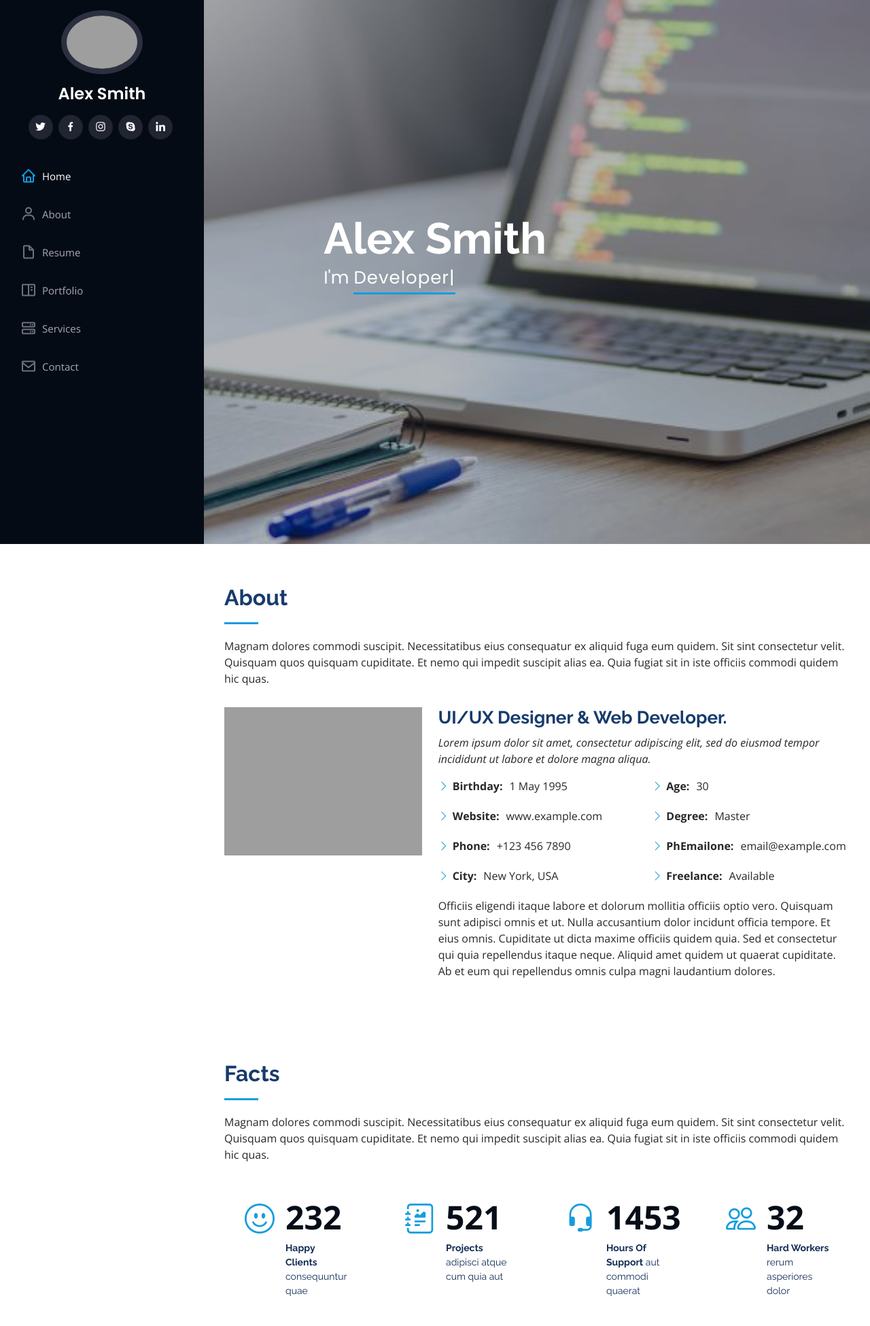
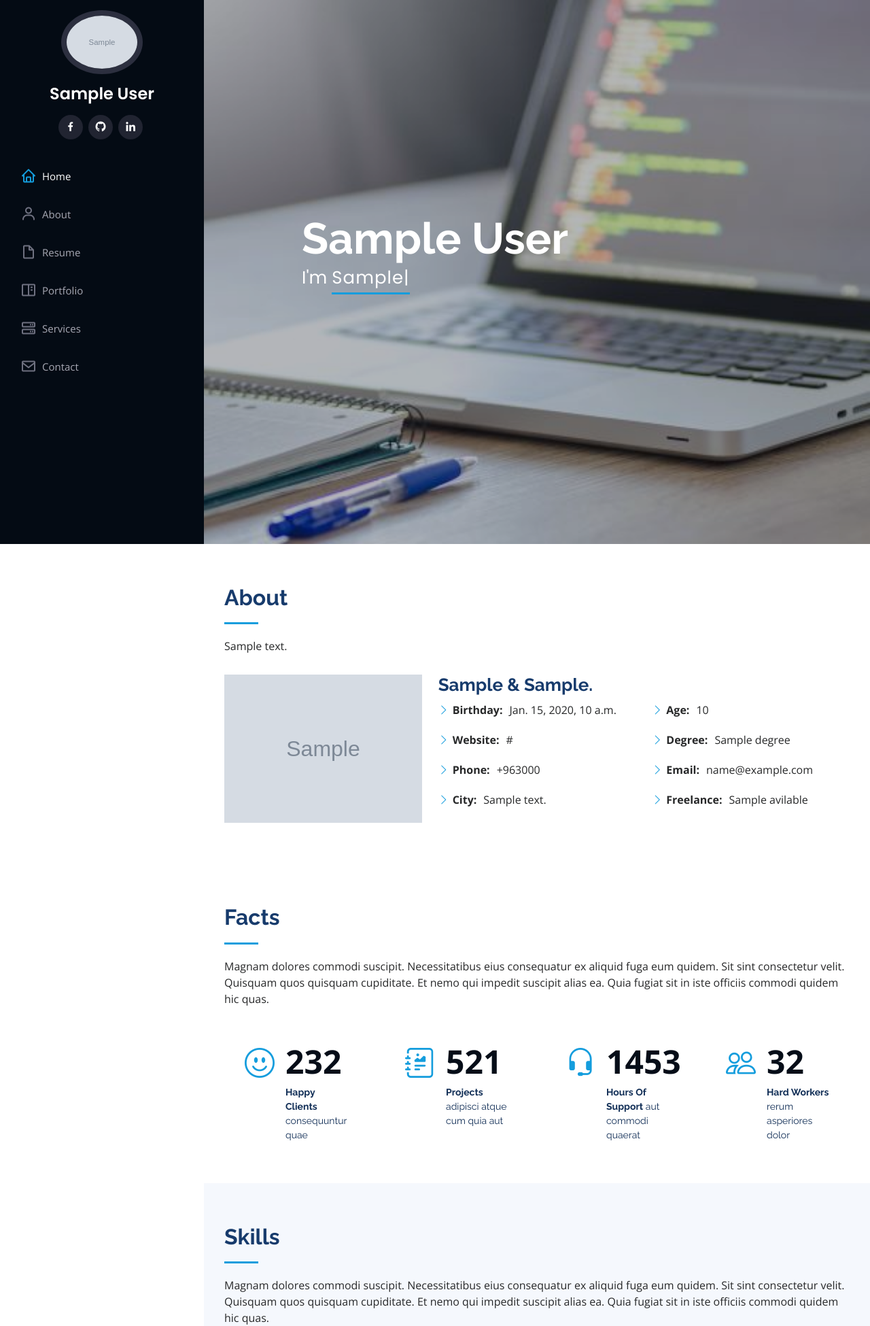
Before and after one commit to Essa-s/my-portfolio, a Django app: template app/templates/index.html in a window 1280 px wide. Shown: the top 1950 px of the page at 68% size. Run offline with Django 5.2, Linux system fonts and the light colour scheme; the template is opened without the code that fills it: most values are stand-ins (such as "Sample title", 1, 10 or a date in 2020); grey boxes marked "Sample" are stand-in pictures; some libraries are stand-ins or nearby versions; grey boxes are pictures that could not be loaded.

Commit message:
rendering basic information

```diff
--- a/app/templates/about.html
+++ b/app/templates/about.html
@@ -4,41 +4,35 @@
 
     <div class="section-title">
       <h2>About</h2>
-      <p>Magnam dolores commodi suscipit. Necessitatibus eius consequatur ex aliquid fuga eum quidem. Sit sint consectetur velit. Quisquam quos quisquam cupiditate. Et nemo qui impedit suscipit alias ea. Quia fugiat sit in iste officiis commodi quidem hic quas.</p>
+      <p>{{basic_info.about}}</p>
     </div>
 
     <div class="row">
       <div class="col-lg-4" data-aos="fade-right">
-        <img src="assets/img/profile-img.jpg" class="img-fluid" alt="">
+        <img src="{{basic_info.profile_picture.url}}" class="img-fluid" alt="">
       </div>
       <div class="col-lg-8 pt-4 pt-lg-0 content" data-aos="fade-left">
-        <h3>UI/UX Designer &amp; Web Developer.</h3>
-        <p class="fst-italic">
-          Lorem ipsum dolor sit amet, consectetur adipiscing elit, sed do eiusmod tempor incididunt ut labore et dolore
-          magna aliqua.
-        </p>
+        <h3>{{basic_info.job_1}} & {{basic_info.job_2}}.</h3>
+
         <div class="row">
           <div class="col-lg-6">
             <ul>
-              <li><i class="bi bi-chevron-right"></i> <strong>Birthday:</strong> <span>1 May 1995</span></li>
-              <li><i class="bi bi-chevron-right"></i> <strong>Website:</strong> <span>www.example.com</span></li>
-              <li><i class="bi bi-chevron-right"></i> <strong>Phone:</strong> <span>+123 456 7890</span></li>
-              <li><i class="bi bi-chevron-right"></i> <strong>City:</strong> <span>New York, USA</span></li>
+              <li><i class="bi bi-chevron-right"></i> <strong>Birthday:</strong> <span>{{basic_info.birthday}}</span></li>
+              <li><i class="bi bi-chevron-right"></i> <strong>Website:</strong> <span>{{basic_info.website}}</span></li>
+              <li><i class="bi bi-chevron-right"></i> <strong>Phone:</strong> <span>+963{{basic_info.phone_1}}</span></li>
+              <li><i class="bi bi-chevron-right"></i> <strong>City:</strong> <span>{{basic_info.address}}</span></li>
             </ul>
           </div>
           <div class="col-lg-6">
             <ul>
-              <li><i class="bi bi-chevron-right"></i> <strong>Age:</strong> <span>30</span></li>
-              <li><i class="bi bi-chevron-right"></i> <strong>Degree:</strong> <span>Master</span></li>
-              <li><i class="bi bi-chevron-right"></i> <strong>PhEmailone:</strong> <span>email@example.com</span></li>
-              <li><i class="bi bi-chevron-right"></i> <strong>Freelance:</strong> <span>Available</span></li>
+              <li><i class="bi bi-chevron-right"></i> <strong>Age:</strong> <span>{{basic_info.age}}</span></li>
+              <li><i class="bi bi-chevron-right"></i> <strong>Degree:</strong> <span>{{basic_info.degree}}</span></li>
+              <li><i class="bi bi-chevron-right"></i> <strong>Email:</strong> <span>{{basic_info.email_1}}</span></li>
+              <li><i class="bi bi-chevron-right"></i> <strong>Freelance:</strong> <span>{{basic_info.avilable}}</span></li>
             </ul>
           </div>
         </div>
-        <p>
-          Officiis eligendi itaque labore et dolorum mollitia officiis optio vero. Quisquam sunt adipisci omnis et ut. Nulla accusantium dolor incidunt officia tempore. Et eius omnis.
-          Cupiditate ut dicta maxime officiis quidem quia. Sed et consectetur qui quia repellendus itaque neque. Aliquid amet quidem ut quaerat cupiditate. Ab et eum qui repellendus omnis culpa magni laudantium dolores.
-        </p>
+
       </div>
     </div>
 
--- a/app/templates/header.html
+++ b/app/templates/header.html
@@ -3,13 +3,13 @@
     <div class="d-flex flex-column">
 
       <div class="profile">
-        <img src="assets/img/profile-img.jpg" alt="" class="img-fluid rounded-circle">
-        <h1 class="text-light"><a href="index.html">Alex Smith</a></h1>
+        <img src="{{basic_info.profile_picture.url}}" alt="" class="img-fluid rounded-circle">
+        <h1 class="text-light"><a href="index.html">{{basic_info.first_name}} {{basic_info.last_name}}</a></h1>
         <div class="social-links mt-3 text-center">
-          <a href="#" class="twitter"><i class="bx bxl-twitter"></i></a>
+
           <a href="#" class="facebook"><i class="bx bxl-facebook"></i></a>
-          <a href="#" class="instagram"><i class="bx bxl-instagram"></i></a>
-          <a href="#" class="google-plus"><i class="bx bxl-skype"></i></a>
+
+          <a href="#" class="github"><i class="bx bxl-github"></i></a>
           <a href="#" class="linkedin"><i class="bx bxl-linkedin"></i></a>
         </div>
       </div>
--- a/app/templates/hero.html
+++ b/app/templates/hero.html
@@ -1,6 +1,6 @@
 <section id="hero" class="d-flex flex-column justify-content-center align-items-center">
     <div class="hero-container" data-aos="fade-in">
-      <h1>Alex Smith</h1>
-      <p>I'm <span class="typed" data-typed-items="Designer, Developer, Freelancer, Photographer"></span></p>
+      <h1>{{basic_info.first_name}} {{basic_info.last_name}}</h1>
+      <p>I'm <span class="typed" data-typed-items="{{basic_info.job_1}}, {{basic_info.job_2}}, {{basic_info.job_3}}"></span></p>
     </div>
 </section><!-- End Hero -->
--- a/app/urls.py
+++ b/app/urls.py
@@ -5,6 +5,4 @@ from . import views
 app_name = 'app'
 urlpatterns = [
     path("", views.home, name="app"),
-    path('basic-info-view/', views.BasicInfoListView.as_view(), name='basic-info-view'),
-    path('basic-info-create/', views.BasicInfoCreateView.as_view(), name='basic-info-create'),
 ]
```
Also changed, not shown: app/views.py (+22 -13 lines), 1 other file.
